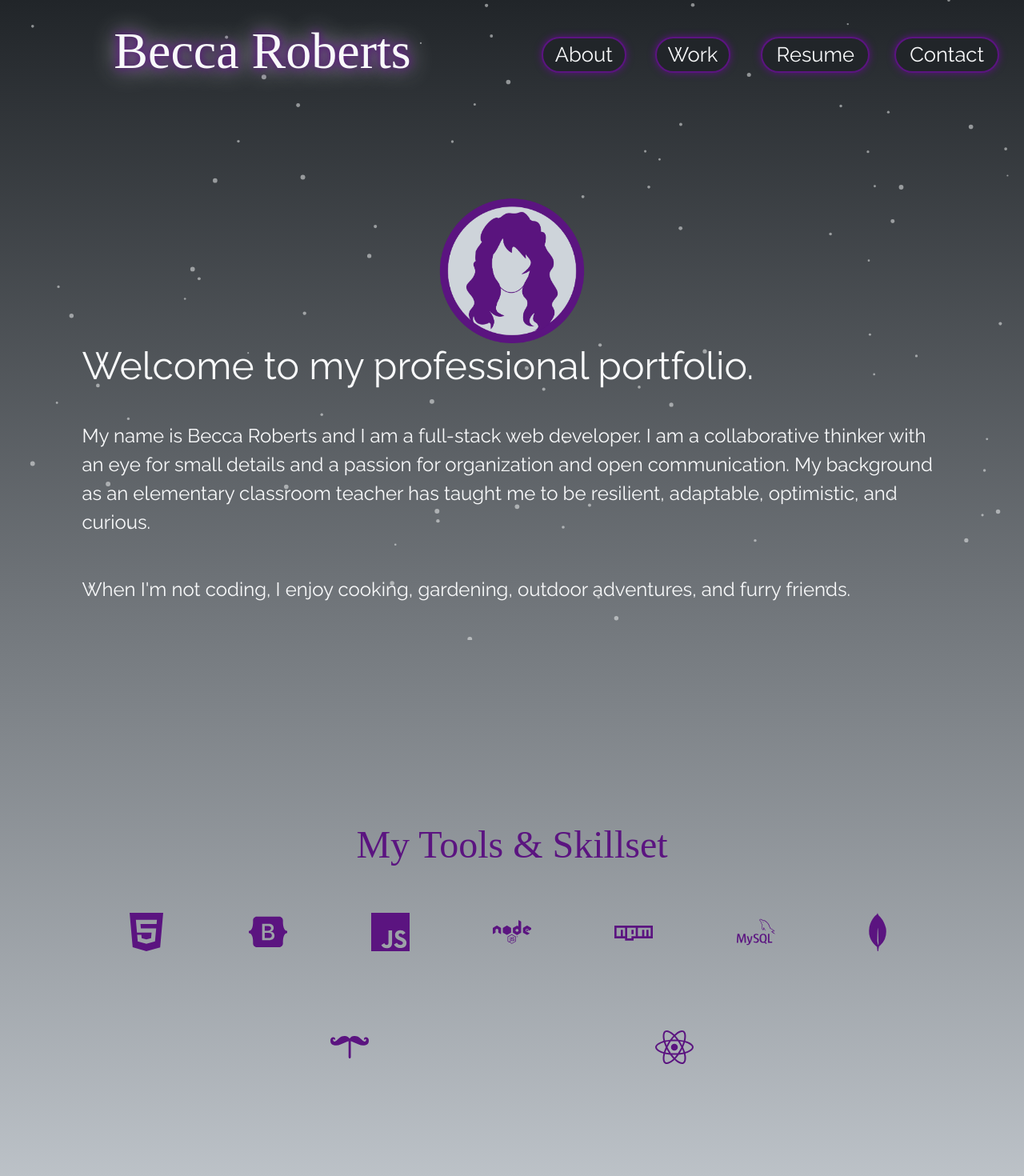
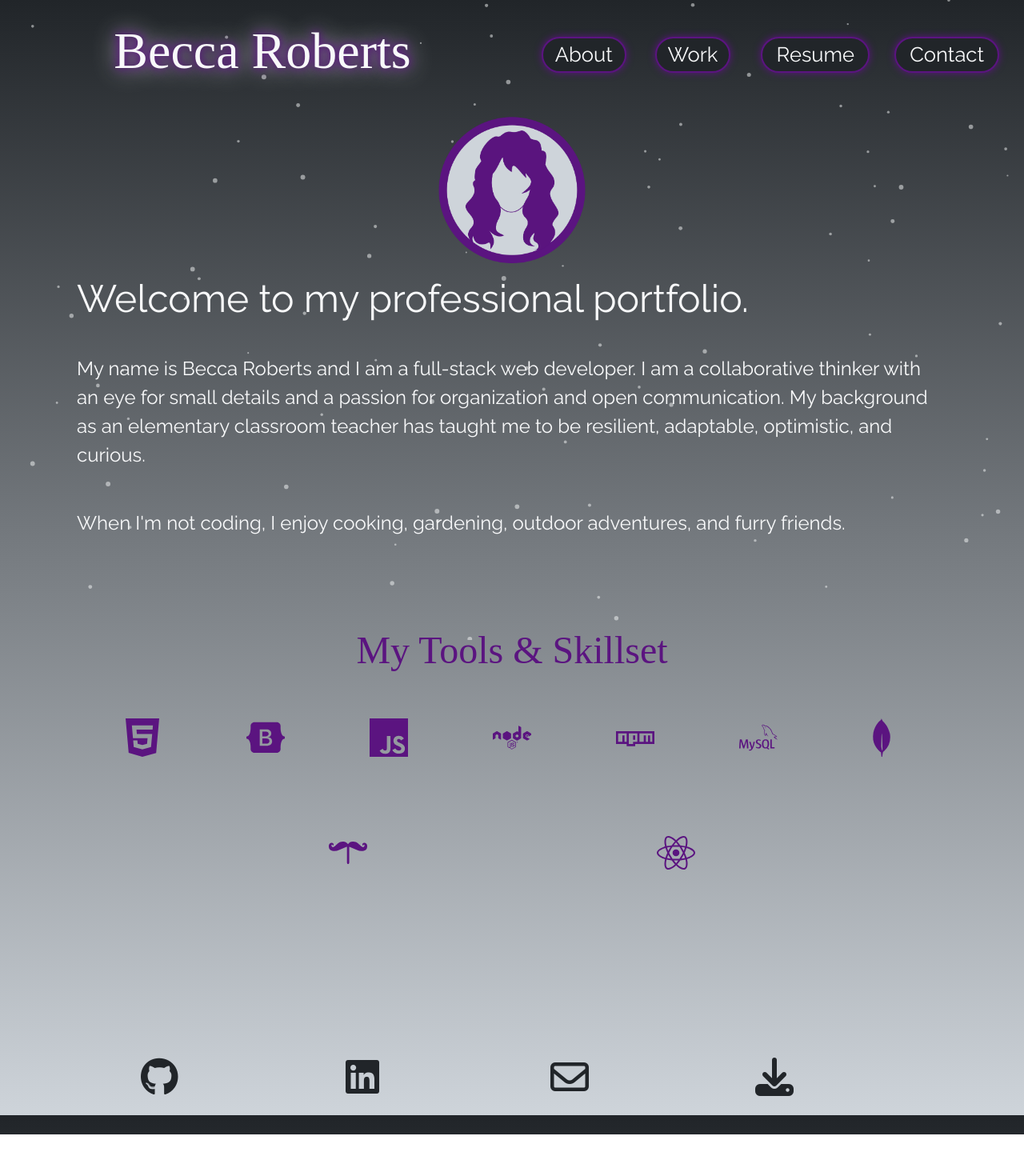
Before and after one commit to relero90/broberts-professional-portfolio, a React (Create React App) app in the folder professional-portfolio/: page / in a window 1280 px wide. Shown: the top 1470 px of the page at 80% size. After the commit the page ends 1418 px from the top, so only its background shows below. Built offline with nearby package versions, Linux system fonts and the light colour scheme; the HTML template or start-up script is replaced by a standard one; a web font is replaced by a local one.

Commit message:
home view margins

```diff
--- a/professional-portfolio/src/pages/about/About.css
+++ b/professional-portfolio/src/pages/about/About.css
@@ -5,7 +5,7 @@
   display: flex;
   flex-direction: column;
   color: var(--light1);
-  margin: 8%;
+  margin: 0 6rem 0 6rem;
 }
 
 .avatar {
@@ -13,7 +13,7 @@
   align-self: center;
   width: 25%;
   height: auto;
-  /* margin: 1rem; */
+  margin-bottom: 1rem;
 }
 
 .welcomeHeader,
@@ -24,8 +24,7 @@
 
 .skillsContainer {
   color: var(--accent);
-  margin: 8%;
-  margin-top: 20%;
+  margin: 6rem;
   z-index: 1;
 }
 .aboutContainer h3,
```
